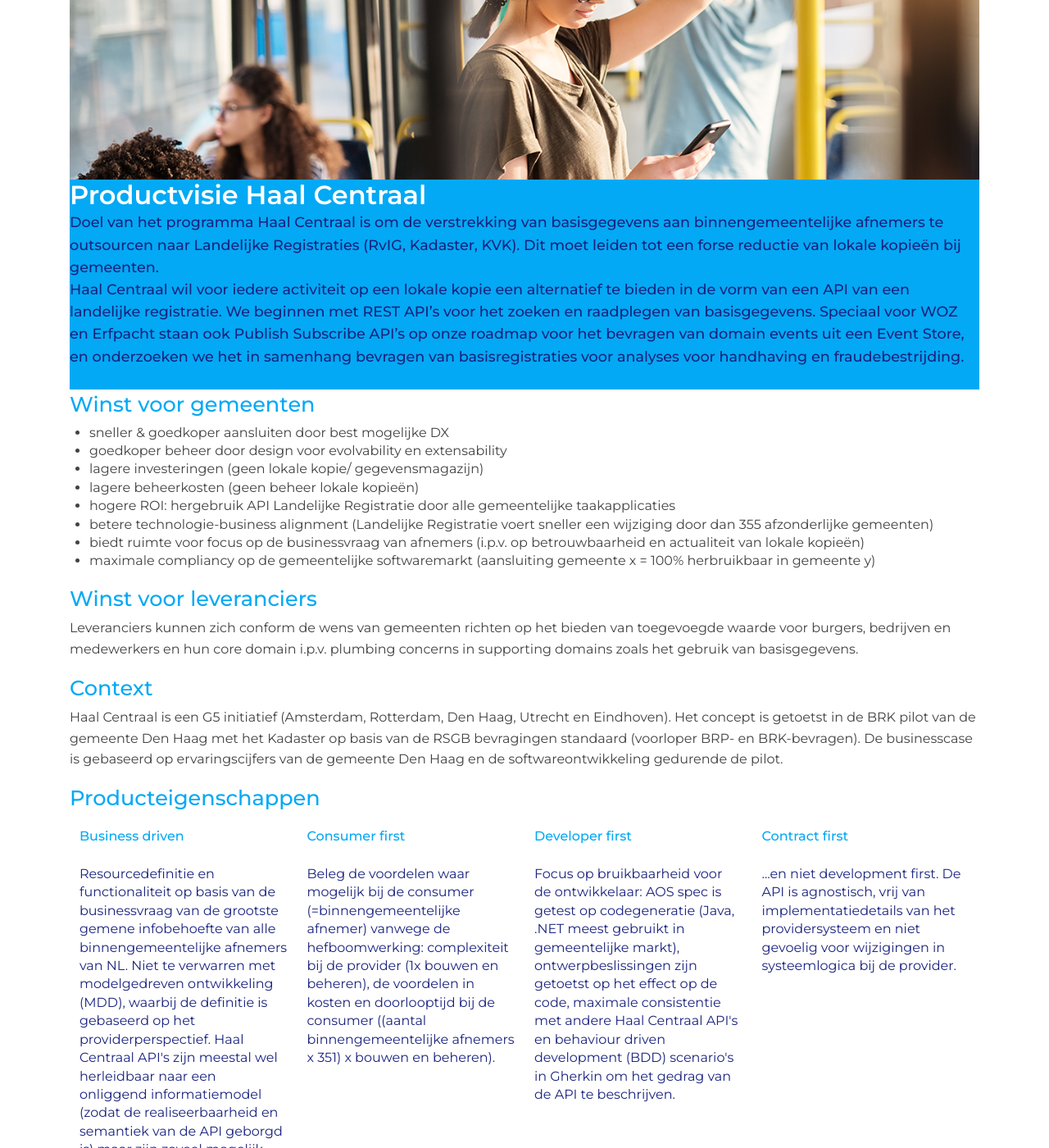
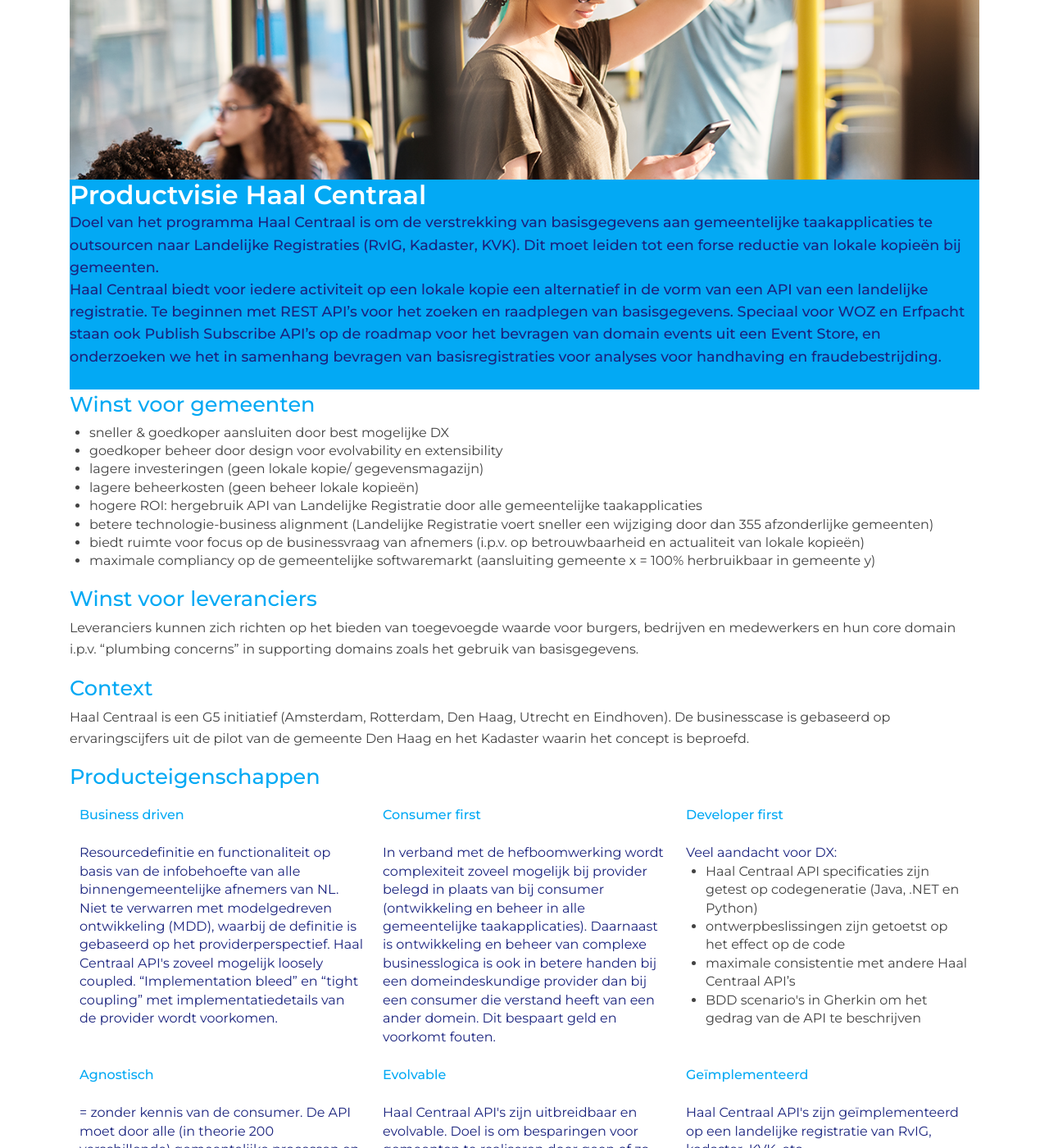
Before and after one commit to VNG-Realisatie/Haal-Centraal, a Jekyll site: the page built from docs/index.md, in a window 1280 px wide and 1400 px high, scrolled down 347 px. Shown: the whole window at 82% size. Built offline with Jekyll 4.4.1, drawn with Linux system fonts in a browser that asks for light colours; some of the changed text lies outside the part shown.

Commit message:
docs: tekstuele aanpassingen

```diff
--- a/docs/index.md
+++ b/docs/index.md
@@ -6,18 +6,18 @@
 # Productvisie Haal Centraal
 
 {:.landingpage-header}
-Doel van het programma Haal Centraal is om de verstrekking van basisgegevens aan binnengemeentelijke afnemers te outsourcen naar Landelijke Registraties (RvIG, Kadaster, KVK). Dit moet leiden tot een forse reductie van lokale kopie&euml;n bij gemeenten.
-Haal Centraal wil voor iedere activiteit op een lokale kopie een alternatief te bieden in de vorm van een API van een landelijke registratie. We beginnen met REST API's voor het zoeken en raadplegen van basisgegevens. Speciaal voor WOZ en Erfpacht staan ook Publish Subscribe API's op onze roadmap voor het bevragen van domain events uit een Event Store, en onderzoeken we het in samenhang bevragen van basisregistraties voor analyses voor handhaving en fraudebestrijding.
+Doel van het programma Haal Centraal is om de verstrekking van basisgegevens aan gemeentelijke taakapplicaties te outsourcen naar Landelijke Registraties (RvIG, Kadaster, KVK). Dit moet leiden tot een forse reductie van lokale kopieën bij gemeenten.
+Haal Centraal biedt voor iedere activiteit op een lokale kopie een alternatief in de vorm van een API van een landelijke registratie. Te beginnen met REST API’s voor het zoeken en raadplegen van basisgegevens. Speciaal voor WOZ en Erfpacht staan ook Publish Subscribe API’s op de roadmap voor het bevragen van domain events uit een Event Store, en onderzoeken we het in samenhang bevragen van basisregistraties voor analyses voor handhaving en fraudebestrijding.
 <br><br>
 
 {:.header}
 ## Winst voor gemeenten
 
 - sneller & goedkoper aansluiten door best mogelijke DX
-- goedkoper beheer door design voor evolvability en extensability
+- goedkoper beheer door design voor evolvability en extensibility
 - lagere investeringen (geen lokale kopie/ gegevensmagazijn)
 - lagere beheerkosten (geen beheer lokale kopieën)
-- hogere ROI: hergebruik API Landelijke Registratie door alle gemeentelijke taakapplicaties
+- hogere ROI: hergebruik API van Landelijke Registratie door alle gemeentelijke taakapplicaties
 - betere technologie-business alignment (Landelijke Registratie voert sneller een wijziging door dan 355 afzonderlijke gemeenten)
 - biedt ruimte voor focus op de businessvraag van afnemers (i.p.v. op betrouwbaarheid en actualiteit van lokale kopieën)
 - maximale compliancy op de gemeentelijke softwaremarkt (aansluiting gemeente x = 100% herbruikbaar in gemeente y)
@@ -25,12 +25,12 @@
 {:.header}
 ## Winst voor leveranciers
 
-Leveranciers kunnen zich conform de wens van gemeenten richten op het bieden van toegevoegde waarde voor burgers, bedrijven en medewerkers en hun core domain i.p.v. plumbing concerns in supporting domains zoals het gebruik van basisgegevens.
+Leveranciers kunnen zich richten op het bieden van toegevoegde waarde voor burgers, bedrijven en medewerkers en hun core domain i.p.v. “plumbing concerns” in supporting domains zoals het gebruik van basisgegevens.
 
 {:.header}
 ## Context
 
-Haal Centraal is een G5 initiatief (Amsterdam, Rotterdam, Den Haag, Utrecht en Eindhoven). Het concept is getoetst in de BRK pilot van de gemeente Den Haag met het Kadaster op basis van de RSGB bevragingen standaard (voorloper BRP- en BRK-bevragen). De businesscase is gebaseerd op ervaringscijfers van de gemeente Den Haag en de softwareontwikkeling gedurende de pilot.
+Haal Centraal is een G5 initiatief (Amsterdam, Rotterdam, Den Haag, Utrecht en Eindhoven). De businesscase is gebaseerd op ervaringscijfers uit de pilot van de gemeente Den Haag en het Kadaster waarin het concept is beproefd.
 
 {:.header}
 ## Producteigenschappen
@@ -38,36 +38,31 @@
 <table class="table table-borderless">
     <tbody>
         <tr class="d-flex">
-            <th class="col-3 product-feature">Business driven</th>
-            <th class="col-3 product-feature">Consumer first</th>
-            <th class="col-3 product-feature">Developer first</th>
-            <th class="col-3 product-feature">Contract first</th>
+            <th class="col product-feature">Business driven</th>
+            <th class="col product-feature">Consumer first</th>
+            <th class="col product-feature">Developer first</th>
         </tr>
         <tr class="d-flex">
-            <td class="col-3">Resourcedefinitie en functionaliteit op basis van de businessvraag van de grootste gemene infobehoefte van alle binnengemeentelijke afnemers van NL.  Niet te verwarren met modelgedreven ontwikkeling (MDD), waarbij de definitie is gebaseerd op het providerperspectief. Haal Centraal API's zijn meestal wel herleidbaar naar een onliggend informatiemodel (zodat de realiseerbaarheid en semantiek van de API geborgd is) maar zijn zoveel mogelijk loosely coupled. Implementation bleed en tight coupling met provider implementatiedetails wordt voorkomen.</td>
-            <td class="col-3">Beleg de voordelen waar mogelijk bij de consumer (=binnengemeentelijke afnemer) vanwege de hefboomwerking: complexiteit bij de provider (1x bouwen en beheren), de voordelen in kosten en doorlooptijd bij de consumer ((aantal binnengemeentelijke afnemers x 351) x bouwen en beheren).</td>
-            <td class="col-3">Focus op bruikbaarheid voor de ontwikkelaar: AOS spec is getest op codegeneratie (Java, .NET meest gebruikt in gemeentelijke markt), ontwerpbeslissingen zijn getoetst op het effect op de code, maximale consistentie met andere Haal Centraal API's en behaviour driven development (BDD) scenario's in Gherkin om het gedrag van de API te beschrijven.</td>
-            <td class="col-3">...en niet development first. De API is agnostisch, vrij van implementatiedetails van het providersysteem en niet gevoelig voor wijzigingen in systeemlogica bij de provider.</td>
+            <td class="col">Resourcedefinitie en functionaliteit op basis van de infobehoefte van alle binnengemeentelijke afnemers van NL. Niet te verwarren met modelgedreven ontwikkeling (MDD), waarbij de definitie is gebaseerd op het providerperspectief. Haal Centraal API's zoveel mogelijk loosely coupled. “Implementation bleed” en “tight coupling” met implementatiedetails van de provider wordt voorkomen.</td>
+            <td class="col">In verband met de hefboomwerking wordt complexiteit zoveel mogelijk bij provider belegd in plaats van bij consumer (ontwikkeling en beheer in alle gemeentelijke taakapplicaties). Daarnaast is ontwikkeling en beheer van complexe businesslogica is ook in betere handen bij een domeindeskundige provider dan bij een consumer die verstand heeft van een ander domein. Dit bespaart geld en voorkomt fouten.</td>
+            <td class="col">Veel aandacht voor DX:
+                <ul>
+                  <li>Haal Centraal API specificaties zijn getest op codegeneratie (Java, .NET en Python)</li>
+                  <li>ontwerpbeslissingen zijn getoetst op het effect op de code</li>
+                  <li>maximale consistentie met andere Haal Centraal API’s</li>
+                  <li>BDD scenario's in Gherkin om het gedrag van de API te beschrijven</li>
+                </ul>
+            </td>
         </tr>
         <tr class="d-flex">
-            <th class="col-3 product-feature">Agnostisch</th>
-            <th class="col-3 product-feature">Geïmplementeerd</th>
-            <th class="col-3 product-feature">Non functionals</th>
-            <th class="col-3 product-feature"></th>
+            <th class="col product-feature">Agnostisch</th>
+            <th class="col product-feature">Evolvable</th>
+            <th class="col product-feature">Geïmplementeerd</th>
         </tr>
         <tr class="d-flex">
-            <td class="col-3">= zonder kennis van de consumer. De API moet door alle (in theorie 200 verschillende) gemeentelijke processen en producten van andere overheidspartijen kunnen worden gebruikt die basisgegevens nodig hebben.</td>
-            <td class="col-3">API's worden geimplementeerd door een landelijke registratie (RvIG, kadaster, KVK, etc.).</td>
-            <td class="col-3">
-                <ul>
-                    <li>supersnel</li>
-                    <li>schaalbaar</li>
-                    <li>betrouwbaar</li>
-                    <li>resilient</li>
-                    <li>vastgelegd in een SLA en een Dossier Afspraken en Procedures</li>
-                </ul>
-            </td>
-            <td class="col-3"></td>
+            <td class="col">= zonder kennis van de consumer. De API moet door alle (in theorie 200 verschillende) gemeentelijke processen en producten van andere overheidspartijen kunnen worden gebruikt.</td>
+            <td class="col">Haal Centraal API's zijn uitbreidbaar en evolvable. Doel is om besparingen voor gemeenten te realiseren door geen of zo min mogelijk breaking changes te introduceren.</td>
+            <td class="col">Haal Centraal API's zijn geïmplementeerd op een landelijke registratie van RvIG, kadaster, KVK, etc.</td>
         </tr>
     </tbody>
 </table>
@@ -76,8 +71,8 @@
 ## Uitgangspunten
 
 - Alle code, documenten en specificaties die ontstaan in dit traject wordt Open Source gepubliceerd onder de [EUPL licentie](https://joinup.ec.europa.eu/collection/eupl/eupl-text-11-12)
-- Voor de specificatie van API's wordt [OpenAPI Specification v3.x](https://www.forumstandaardisatie.nl/standaard/openapi-specification) gebruikt. Deze is door Forum Standaardisatie op de ["Pas toe of leg uit"-lijst](https://www.forumstandaardisatie.nl/lijst-open-standaarden/in_lijst/verplicht-pas-toe-leg-uit) geplaatst
-- Waar mogelijk worden de [API strategie](https://docs.geostandaarden.nl/api/API-Strategie/) en de [REST API Design Rules](https://docs.geostandaarden.nl/api/API-Designrules/) toegepast.
+- Voor de specificatie van API's wordt [OpenAPI Specification v3.x](https://www.forumstandaardisatie.nl/standaard/openapi-specification) of AsyncAPI Specification 2.x gebruikt.
+- Waar mogelijk worden de API Design Rules, de [API strategie](https://docs.geostandaarden.nl/api/API-Strategie/) en de [REST API Design Rules](https://docs.geostandaarden.nl/api/API-Designrules/) toegepast.
 
 {:.header}
 ## Realisatie
@@ -85,9 +80,8 @@
 We werken zoveel mogelijk Agile. Onderstaande activiteiten zijn onderdeel van een iteratief proces.
 
 - we maken van iedere gemeentelijke informatiebehoefte een user story.
-- user stories worden gemapt op een een Goals Canvas, waarmee we de basisfuncties en endpoints van API specificeren.
-- Voor de meest voorkomende stories maken we een definitie in OpenAPI (en als het nodig is features voor de provider).
-- een designer van VNG Realisatie definieert de API in OpenAPI i.s.m. de PO, een domeinexpert en ontwikkelaar van de landelijke registratie, een tester, en een developer van VNG Realisatie.
+- user stories worden gemapt op een Goals Canvas, waarmee we de basisfuncties en endpoints van API specificeren.
+- Voor de meest voorkomende stories maken we een definitie in OpenAPI of Async API, en als het nodig is features voor de provider.
 - iedere definitie is getoetst op DX, waaronder code-generatie door een developer van VNG Realisatie, onze eigen customer zero.
 - de (concept)definitie wordt gerealiseerd door een landelijke partij.
 - de definitie wordt bijgesteld op basis van vragen en opmerkingen van provider en andere stakeholders, bijvoorbeeld n.a.v. een fieldlab.
```
